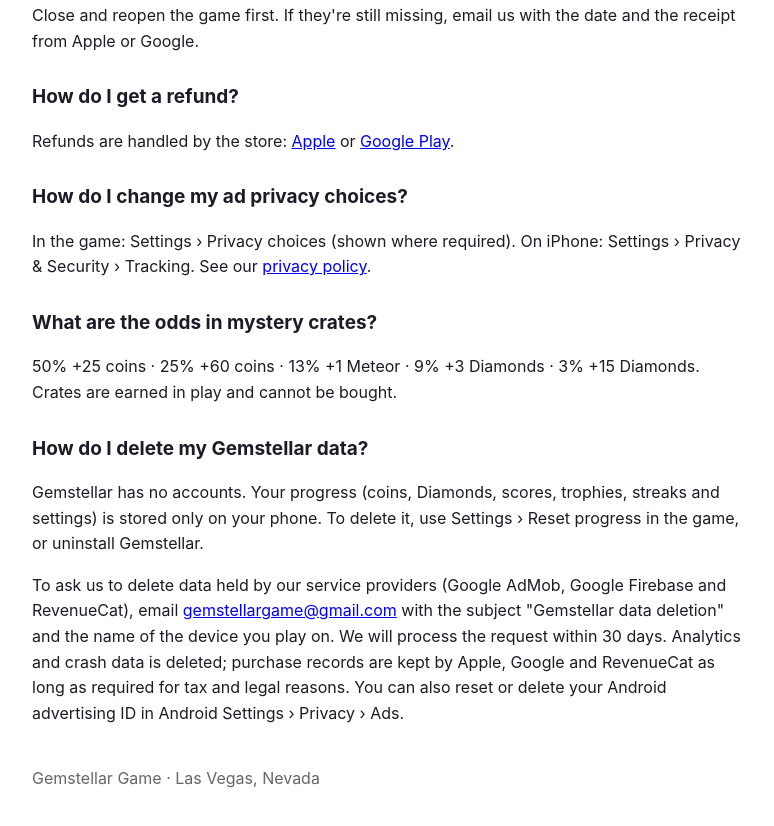
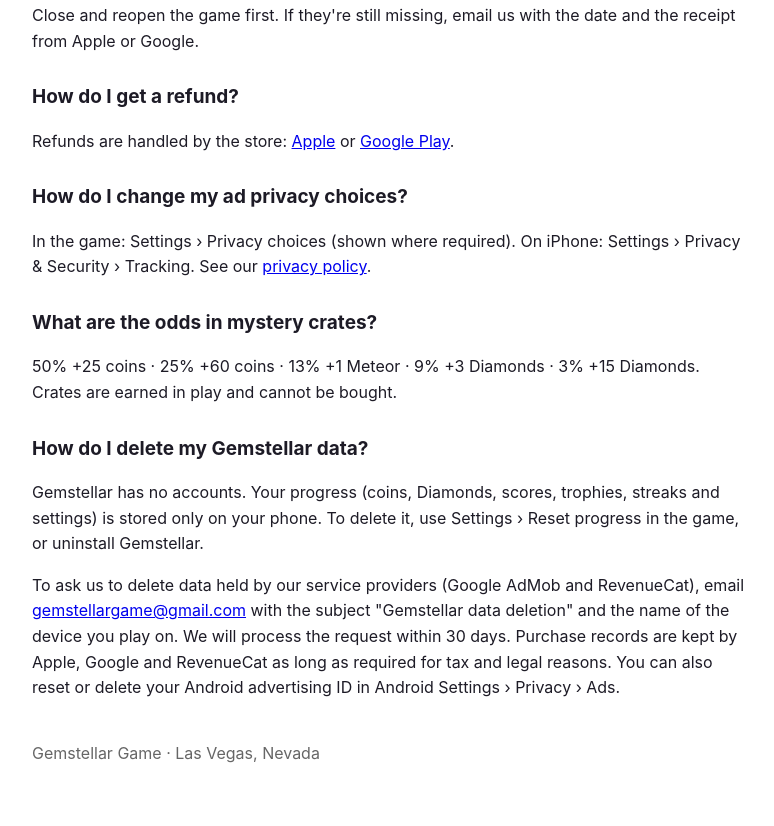
Before and after one commit to qkonnect/gem-blast, a plain HTML site: page support.html in a window 1280 px wide. Shown: the part 477-1303 px from the top of the page, without its empty margins (248-1022 px from the left). Drawn offline with Linux system fonts and the light colour scheme.

Commit message:
Remove Firebase and the analytics deletion claim from support.
The data-deletion paragraph now lists Google AdMob and RevenueCat only, and no longer says analytics and crash data is deleted.

Co-authored-by: qkonnect <qkonnect@users.noreply.github.com>

```diff
--- a/support.html
+++ b/support.html
@@ -27,7 +27,7 @@
 
 <h2 id="delete-data">How do I delete my Gemstellar data?</h2>
 <p>Gemstellar has no accounts. Your progress (coins, Diamonds, scores, trophies, streaks and settings) is stored only on your phone. To delete it, use Settings › Reset progress in the game, or uninstall Gemstellar.</p>
-<p>To ask us to delete data held by our service providers (Google AdMob, Google Firebase and RevenueCat), email <a href="mailto:gemstellargame@gmail.com?subject=Gemstellar%20data%20deletion">gemstellargame@gmail.com</a> with the subject "Gemstellar data deletion" and the name of the device you play on. We will process the request within 30 days. Analytics and crash data is deleted; purchase records are kept by Apple, Google and RevenueCat as long as required for tax and legal reasons. You can also reset or delete your Android advertising ID in Android Settings › Privacy › Ads.</p>
+<p>To ask us to delete data held by our service providers (Google AdMob and RevenueCat), email <a href="mailto:gemstellargame@gmail.com?subject=Gemstellar%20data%20deletion">gemstellargame@gmail.com</a> with the subject "Gemstellar data deletion" and the name of the device you play on. We will process the request within 30 days. Purchase records are kept by Apple, Google and RevenueCat as long as required for tax and legal reasons. You can also reset or delete your Android advertising ID in Android Settings › Privacy › Ads.</p>
 
 <p style="margin-top:40px;color:#666">Gemstellar Game · Las Vegas, Nevada</p>
 </body></html>
```
